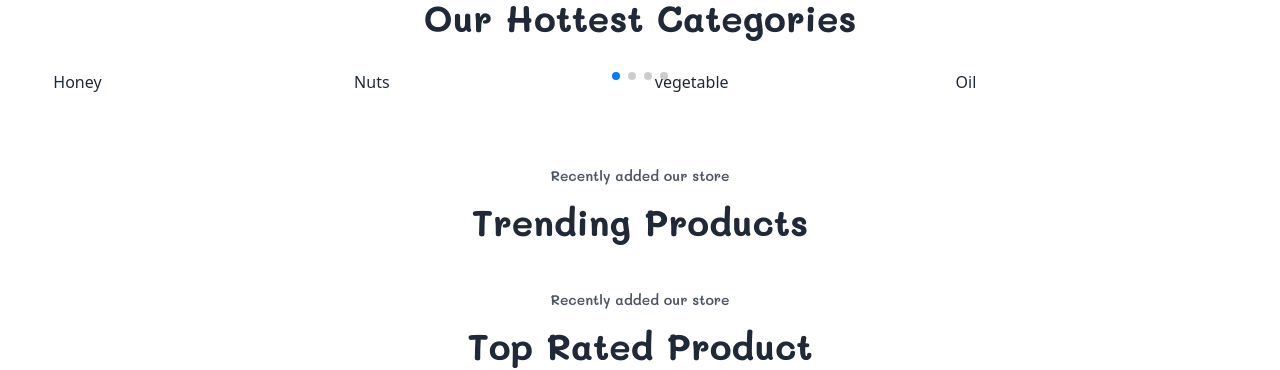
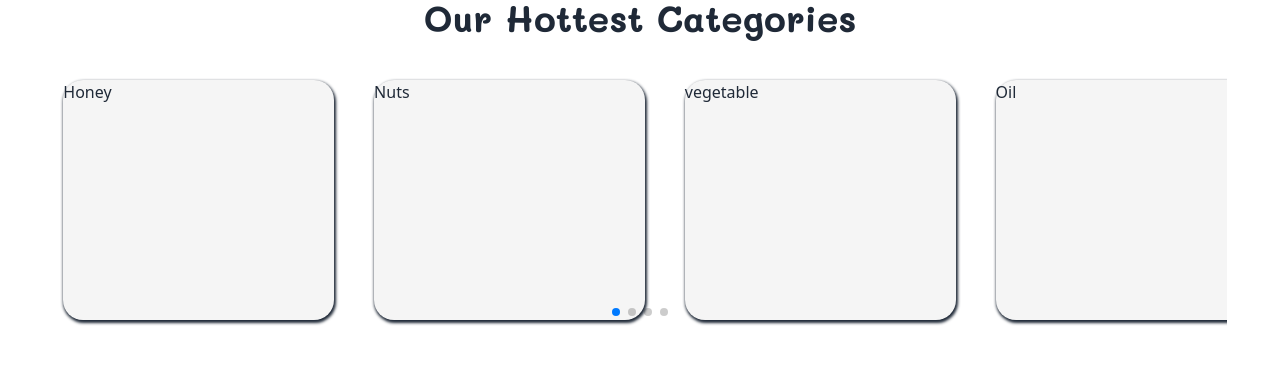
Before and after one commit to Foysal79/Foodly, a React (Vite) app: page / in a window 1280 px wide. Shown: the part 1850-2220 px from the top of the page. Built offline with nearby package versions, Linux system fonts and the light colour scheme.

Commit message:
categories sesion cart add

```diff
--- a/src/LayOut/Home/Categories/Categories.css
+++ b/src/LayOut/Home/Categories/Categories.css
@@ -0,0 +1,14 @@
+
+.box {
+    /* background-image:  url('https://i.ibb.co/x6H5bkQ/bee-with-jar-honey-generative-ai-generative-ai-170984-7526.jpg');
+    background-size: cover;
+    background-position: center; */
+    height: 30vh;
+    border: 2xp solid white ;
+    box-shadow: 1px 2px 3px 1px;
+    background-color: rgb(245, 245, 245);
+    border-radius: 20px;
+    margin: 10px;
+
+
+}
--- a/src/LayOut/Home/Categories/Categories.jsx
+++ b/src/LayOut/Home/Categories/Categories.jsx
@@ -27,15 +27,15 @@ const Categories = () => {
           clickable: true,
         }}
         modules={[Pagination]}
-        className="mySwiper"
+        className="mySwiper "
       >
-        <SwiperSlide>Honey</SwiperSlide>
-        <SwiperSlide>Nuts</SwiperSlide>
-        <SwiperSlide>vegetable</SwiperSlide>
-        <SwiperSlide>Oil</SwiperSlide>
-        <SwiperSlide>Fruits</SwiperSlide>
-        <SwiperSlide>Sessional Food</SwiperSlide>
-        <SwiperSlide>Cooking</SwiperSlide>
+        <SwiperSlide className='box' >Honey</SwiperSlide>
+        <SwiperSlide className='box' >Nuts</SwiperSlide>
+        <SwiperSlide className='box' >vegetable</SwiperSlide>
+        <SwiperSlide className='box' >Oil</SwiperSlide>
+        <SwiperSlide className='box' >Fruits</SwiperSlide>
+        <SwiperSlide className='box' >Sessional Food</SwiperSlide>
+        <SwiperSlide className='box' >Cooking</SwiperSlide>
 
       </Swiper>
 
```
